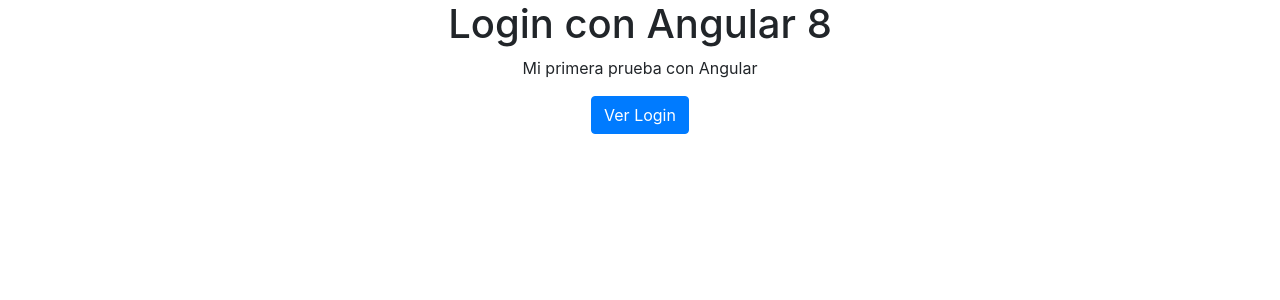
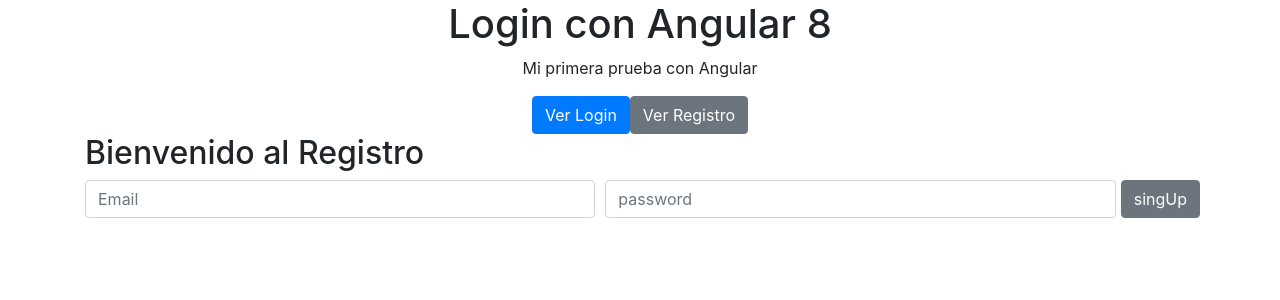
Before and after one commit to ec-dani/angular8web, an Angular app in the folder angularlog/: page /user/registro in a window 1280 px wide. Before the commit this address led to /. Shown: the top 300 px of the page. Built offline with nearby package versions, Linux system fonts and the light colour scheme.

Commit message:
registro added

```diff
--- a/angularlog/src/app/app-routing.module.ts
+++ b/angularlog/src/app/app-routing.module.ts
@@ -1,12 +1,13 @@
 import { NgModule } from '@angular/core';
 import { Routes, RouterModule } from '@angular/router';
 import { LoginComponent } from './componentes/user/login/login.component';
-import { PerfilComponent } from './componentes/user/perfil/perfil.component'
-
+import { PerfilComponent } from './componentes/user/perfil/perfil.component';
+import { RegistroComponent } from './componentes/user/registro/registro.component';
 
 const routes: Routes = [
   { path:'user/login', component: LoginComponent},
   { path:'user/perfil', component: PerfilComponent},
+  { path:'user/registro', component: RegistroComponent},
 ];
 
 @NgModule({
--- a/angularlog/src/app/app.component.html
+++ b/angularlog/src/app/app.component.html
@@ -4,6 +4,7 @@
     <div class="row">
       <div class="col text-center">
         <button type="button" class="btn btn-primary" (click)="login()">Ver Login</button>
+        <button type="button" class="btn btn-secondary" (click)="registrar()"> Ver Registro</button>
       </div>
     </div>
   </div>
--- a/angularlog/src/app/app.component.ts
+++ b/angularlog/src/app/app.component.ts
@@ -17,4 +17,8 @@
     this.router.navigateByUrl('/user/login');
   }
 
+  registrar(){
+    this.router.navigateByUrl('/user/registro')
+  }
+
 }
--- a/angularlog/src/app/app.module.ts
+++ b/angularlog/src/app/app.module.ts
@@ -6,6 +6,7 @@
 import { LoginComponent } from './componentes/user/login/login.component';
 import { PerfilComponent } from './componentes/user/perfil/perfil.component';
 import { FormsModule } from '@angular/forms';
+import { RegistroComponent } from './componentes/user/registro/registro.component';
 //Cookieservices???
 
 @NgModule({
@@ -13,6 +14,7 @@
     AppComponent,
     LoginComponent,
     PerfilComponent,
+    RegistroComponent,
     ],
   imports: [
     HttpClientModule,
--- /dev/null
+++ b/angularlog/src/app/componentes/user/registro/registro.component.html
@@ -0,0 +1,14 @@
+<div class="container">
+  <h2 class="text center"> Bienvenido al Registro</h2>
+  <form #registroForm="ngForm" (ngSubmit)="registrar(registroForm.form)">
+    <div class="form-row text-center">
+      <div class="col">
+        <input type="text" class="form-control" name="email" placeholder="Email" ngModel>
+      </div>
+      <div class="col">
+        <input type="password" class="form-control" name="password" placeholder="password" ngModel>
+      </div>
+          <button type="submit" class="btn btn-secondary" > singUp </button>
+    </div>
+  </form>
+</div>
--- /dev/null
+++ b/angularlog/src/app/componentes/user/registro/registro.component.ts
@@ -0,0 +1,29 @@
+import { Component, OnInit } from '@angular/core';
+import { ServiceService } from '../../../services/service.service';
+import { HttpErrorResponse } from '@angular/common/http';
+
+
+@Component({
+  selector: 'app-registro',
+  templateUrl: './registro.component.html',
+  styleUrls: ['./registro.component.css']
+})
+export class RegistroComponent implements OnInit {
+
+  constructor(
+    private api: ServiceService,
+
+  ) { }
+
+  ngOnInit() {
+  }
+
+  registrar(data) {
+    console.log(data.value);
+    this.api.registrarUser(data.value).subscribe((response) => {
+      alert('usuario guardado correctamente');
+    }, (error: HttpErrorResponse) => {
+      alert(error.message);
+    });
+  }
+}
--- a/angularlog/src/app/services/service.service.ts
+++ b/angularlog/src/app/services/service.service.ts
@@ -24,6 +24,10 @@
     return this.http.post(`${this.adress}user/login`, user );
   }
 
+  registrarUser(user: User){
+    return this.http.post(`${this.adress}user/create`, user);
+  }
+
   token(token: string){
     httpOptions.header= httpOptions.header.set('token-access', token );
     console.log(httpOptions.header.get('token-access'));
```
Also changed, not shown: angularlog/src/app/componentes/user/registro/registro.component.css (added), 1 other file (tests, documents, lock files or other folders).
